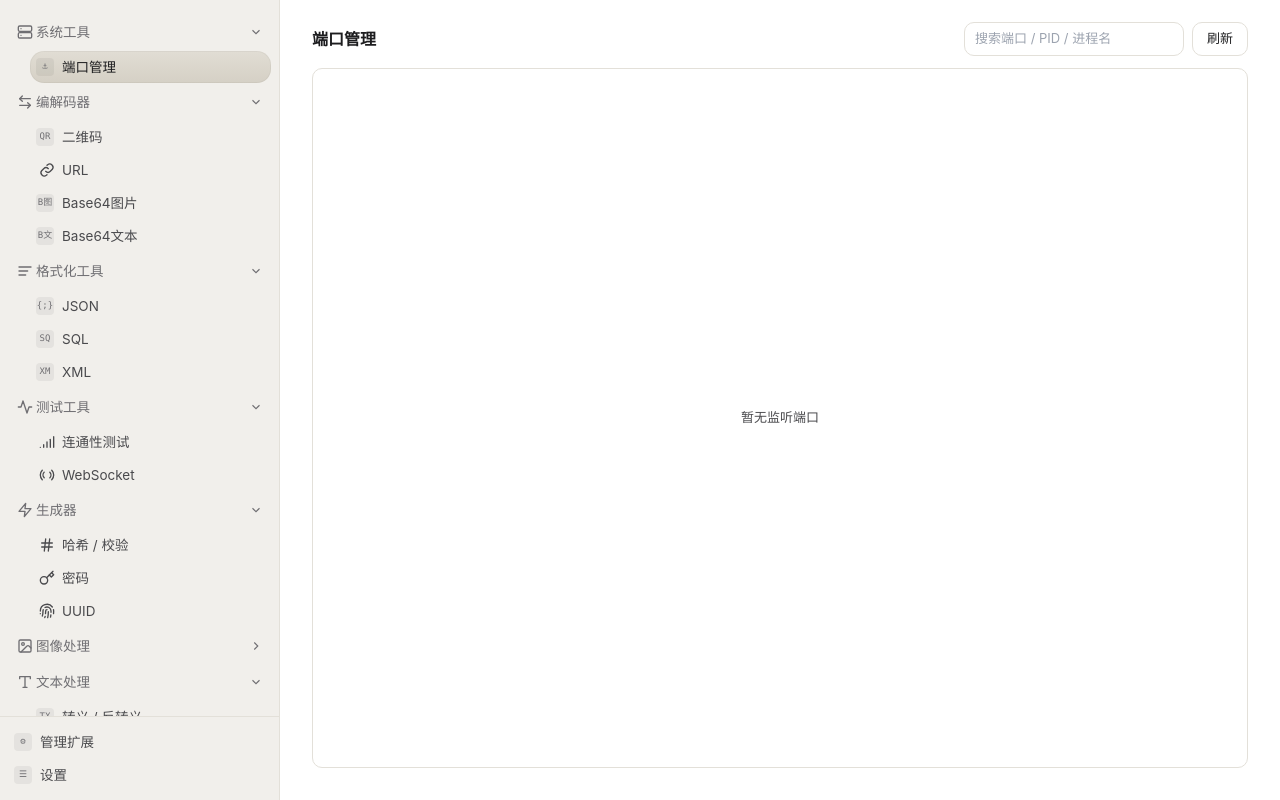
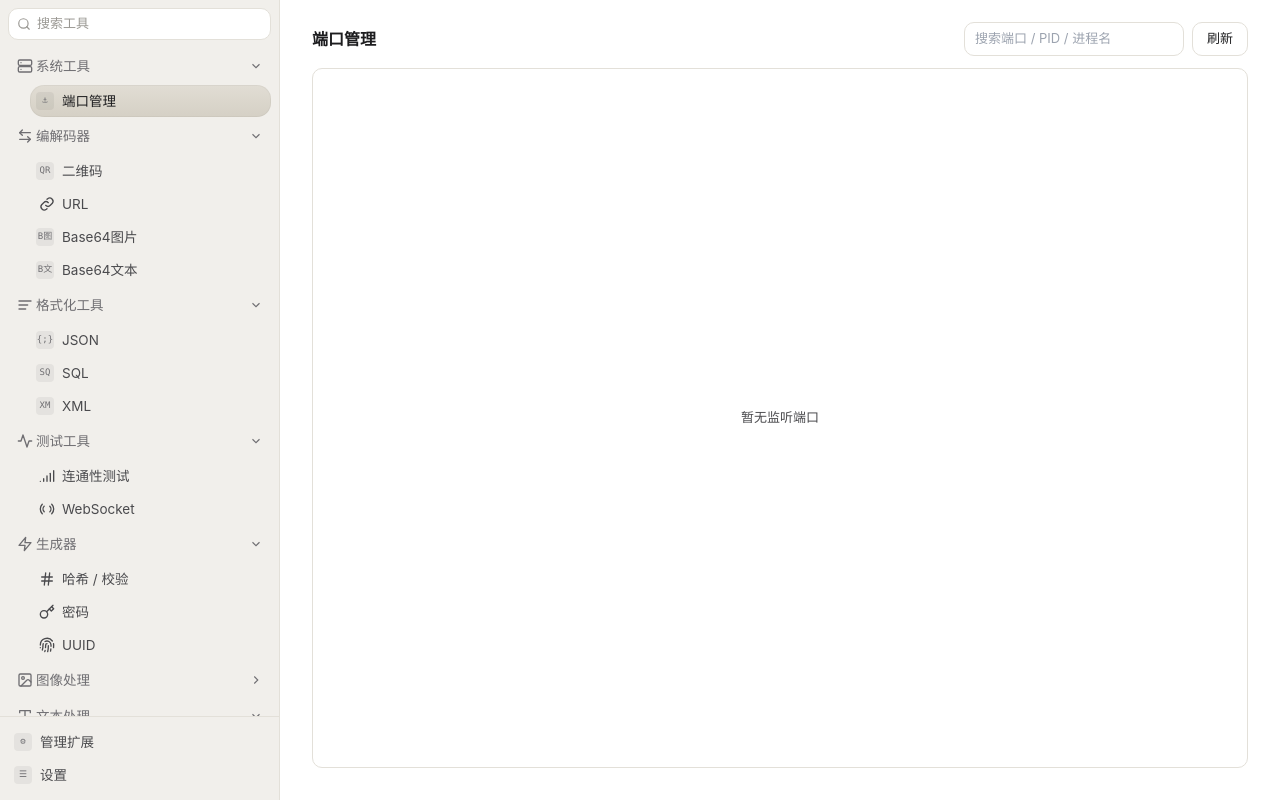
Before and after one commit to MeQln/Tauri-DevBox, a Vue app: page /tools/port in a window 1280 px wide. Built offline with nearby package versions, Linux system fonts and the light colour scheme.

Commit message:
feat: 导航新增工具搜索框,支持关键字过滤与快捷键聚焦

```diff
--- a/src/components/nav/AsideNav.vue
+++ b/src/components/nav/AsideNav.vue
@@ -1,14 +1,40 @@
 <template>
-  <aside class="aside grid grid-rows-[1fr_auto] bg-aside border-r border-rule min-w-0 min-h-0 pt-2.5">
-    <nav class="px-2 pb-2 pt-1 overflow-y-auto">
-      <template v-for="(node, i) in nav.items" :key="node.id">
-        <hr
-          v-if="i > 0 && nav.items[i - 1].type !== node.type"
-          class="my-1.5 mx-1.5 border-0 border-t border-rule"
+  <aside class="aside grid grid-rows-[auto_1fr_auto] bg-aside border-r border-rule min-w-0 min-h-0">
+    <div class="search p-2">
+      <div class="search-box">
+        <svg class="search-ico" viewBox="0 0 24 24" width="14" height="14"
+          fill="none" stroke="currentColor" stroke-width="2"
+          stroke-linecap="round" stroke-linejoin="round"
+          v-html="ICONS.search" />
+        <input
+          ref="searchInput"
+          v-model="nav.query"
+          type="text"
+          placeholder="搜索工具"
+          @keydown.esc="nav.query = ''"
         />
-        <NavGroup v-if="node.type === 'group'" :group="node" />
-        <NavItem v-else :item="node" />
+        <button v-if="nav.query" class="clear" title="清除" @click="nav.query = ''">
+          <svg viewBox="0 0 24 24" width="12" height="12"
+            fill="none" stroke="currentColor" stroke-width="2"
+            stroke-linecap="round" stroke-linejoin="round">
+            <path d="M18 6 6 18" /><path d="m6 6 12 12" />
+          </svg>
+        </button>
+      </div>
+    </div>
+
+    <nav class="px-2 pb-2 overflow-y-auto">
+      <template v-if="nav.filteredItems.length">
+        <template v-for="(node, i) in nav.filteredItems" :key="node.id">
+          <hr
+            v-if="i > 0 && nav.filteredItems[i - 1].type !== node.type"
+            class="my-1.5 mx-1.5 border-0 border-t border-rule"
+          />
+          <NavGroup v-if="node.type === 'group'" :group="node" />
+          <NavItem v-else :item="node" />
+        </template>
       </template>
+      <div v-else class="empty">未找到匹配的工具</div>
     </nav>
 
     <div class="border-t border-rule p-2">
@@ -18,14 +44,68 @@
 </template>
 
 <script setup lang="ts">
+import { onMounted, onUnmounted, ref } from 'vue'
 import NavGroup from './NavGroup.vue'
 import NavItem from './NavItem.vue'
 import { useNavStore } from '@/stores/nav'
+import { ICONS } from './icons'
 
 const nav = useNavStore()
+const searchInput = ref<HTMLInputElement | null>(null)
+
+function onGlobalKeydown(e: KeyboardEvent) {
+  if ((e.metaKey || e.ctrlKey) && e.key.toLowerCase() === 'f') {
+    e.preventDefault()
+    searchInput.value?.focus()
+    searchInput.value?.select()
+  }
+}
+
+onMounted(() => window.addEventListener('keydown', onGlobalKeydown))
+onUnmounted(() => window.removeEventListener('keydown', onGlobalKeydown))
 </script>
 
 <style scoped>
+.search-box {
+  display: flex;
+  align-items: center;
+  gap: 6px;
+  height: 32px;
+  padding: 0 8px;
+  background: var(--surface);
+  border: 1px solid var(--rule);
+  border-radius: var(--r-md);
+  transition: border-color 0.15s, box-shadow 0.15s;
+}
+.search-box:focus-within {
+  border-color: var(--ink-5);
+  box-shadow: 0 0 0 3px rgba(0, 0, 0, 0.04);
+}
+.search-ico { color: var(--ink-4); flex-shrink: 0; }
+.search-box input {
+  flex: 1;
+  min-width: 0;
+  font-size: 13px;
+  color: var(--ink);
+}
+.search-box input::placeholder { color: var(--ink-4); }
+.clear {
+  display: inline-flex;
+  align-items: center;
+  justify-content: center;
+  width: 16px;
+  height: 16px;
+  border-radius: 4px;
+  color: var(--ink-4);
+  flex-shrink: 0;
+}
+.clear:hover { color: var(--ink-2); background: var(--aside-2); }
+.empty {
+  padding: 24px 8px;
+  text-align: center;
+  font-size: 12.5px;
+  color: var(--ink-4);
+}
 nav::-webkit-scrollbar { width: 6px; }
 nav::-webkit-scrollbar-track { background: transparent; }
 nav::-webkit-scrollbar-thumb {
--- a/src/components/nav/NavGroup.vue
+++ b/src/components/nav/NavGroup.vue
@@ -2,7 +2,7 @@
   <div :class="['group', { collapsed: !expanded }]">
     <div
       class="grid grid-cols-[22px_1fr_16px] items-center h-9 px-1.5 rounded-lg text-ink-3 text-[13.5px] cursor-pointer hover:bg-aside-2 transition-colors"
-      @click="expanded = !expanded"
+      @click="toggle"
     >
       <span class="inline-flex items-center justify-center">
         <svg
@@ -31,10 +31,18 @@
 <script setup lang="ts">
 import { computed, ref } from 'vue'
 import NavItem from './NavItem.vue'
-import type { NavGroup } from '@/stores/nav'
+import { useNavStore, type NavGroup } from '@/stores/nav'
 import { ICONS } from './icons'
 
 const props = defineProps<{ group: NavGroup }>()
-const expanded = ref(props.group.expanded)
+const nav = useNavStore()
+const localExpanded = ref(props.group.expanded)
+// 搜索时强制展开，避免折叠态挡住匹配到的子项
+const expanded = computed(() => (nav.query ? true : localExpanded.value))
 const iconSvg = computed(() => (props.group.icon ? ICONS[props.group.icon] : ''))
+
+function toggle() {
+  if (nav.query) return
+  localExpanded.value = !localExpanded.value
+}
 </script>
--- a/src/components/nav/icons.ts
+++ b/src/components/nav/icons.ts
@@ -61,4 +61,7 @@ export const ICONS: Record<string, string> = {
     '<path d="M5 19.5C5.5 18 6 15 6 12a6 6 0 0 1 .34-2"/>' +
     '<path d="M8.65 22c.21-.66.45-1.32.57-2"/>' +
     '<path d="M9 6.8a6 6 0 0 1 9 5.2v2"/>',
+  search:
+    '<circle cx="11" cy="11" r="8"/>' +
+    '<path d="m21 21-4.3-4.3"/>',
 }
--- a/src/stores/nav.ts
+++ b/src/stores/nav.ts
@@ -1,5 +1,5 @@
 import { defineStore } from 'pinia'
-import { ref } from 'vue'
+import { computed, ref } from 'vue'
 
 export type NavItem = {
   type: 'item'
@@ -63,6 +63,29 @@ export const useNavStore = defineStore('nav', () => {
   const items = NAV_DATA
   const foot = FOOT_DATA
   const activeId = ref<string>('port')
+  const query = ref('')
+
+  function matchItem(item: NavItem, q: string) {
+    return item.label.toLowerCase().includes(q) || item.id.toLowerCase().includes(q)
+  }
+
+  // 空 query 直接返回原数据；非空时按 item 的 label/id 过滤，
+  // group 标题命中则整组保留，否则仅保留匹配的子项，并强制展开。
+  const filteredItems = computed<NavNode[]>(() => {
+    const q = query.value.trim().toLowerCase()
+    if (!q) return items
+    const out: NavNode[] = []
+    for (const node of items) {
+      if (node.type === 'item') {
+        if (matchItem(node, q)) out.push(node)
+        continue
+      }
+      const groupMatch = node.label.toLowerCase().includes(q)
+      const children = groupMatch ? node.children : node.children.filter(c => matchItem(c, q))
+      if (children.length) out.push({ ...node, children, expanded: true })
+    }
+    return out
+  })
 
   function select(id: string) {
     activeId.value = id
@@ -82,5 +105,5 @@ export const useNavStore = defineStore('nav', () => {
     return null
   }
 
-  return { items, foot, activeId, select, findLabel }
+  return { items, foot, activeId, query, filteredItems, select, findLabel }
 })
```
